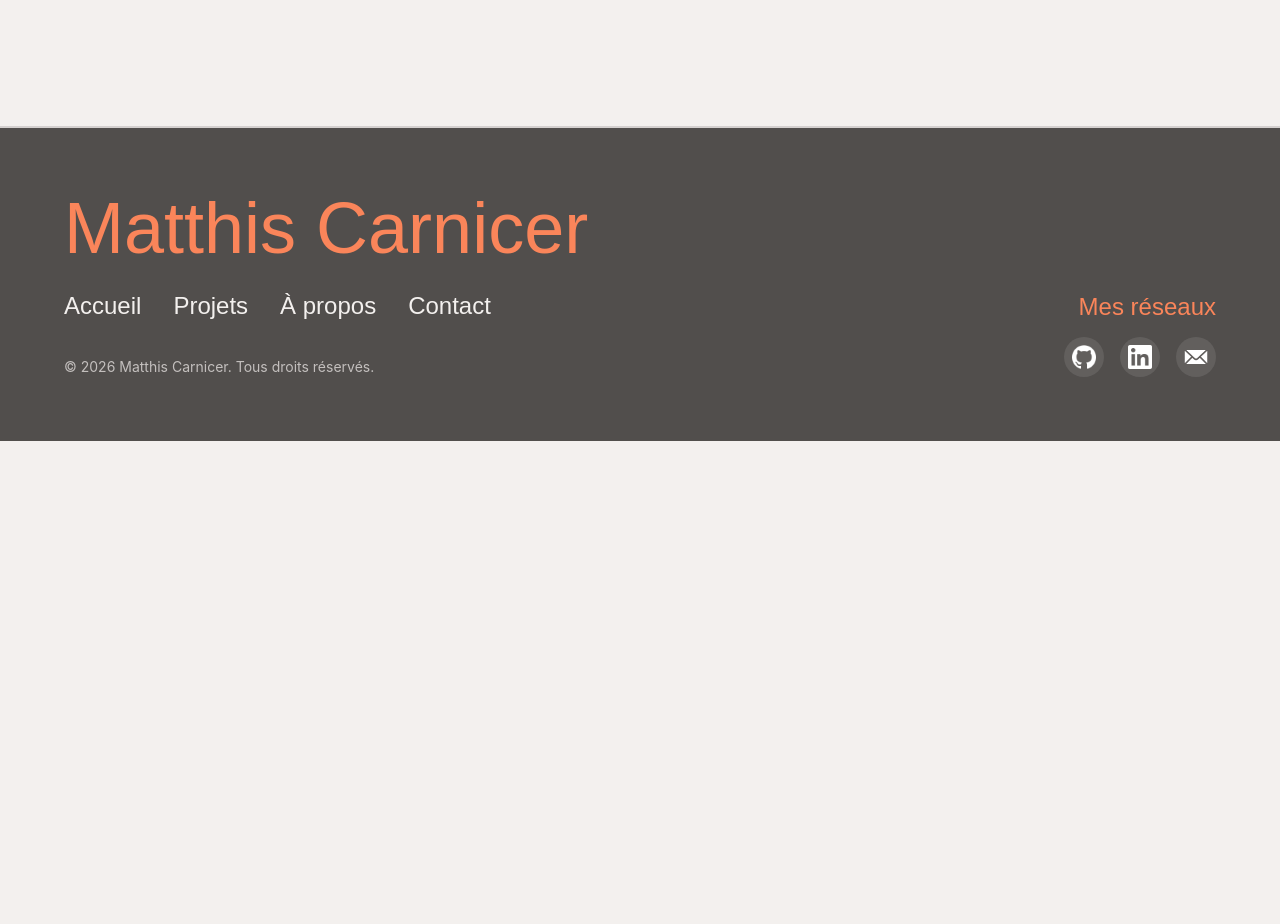
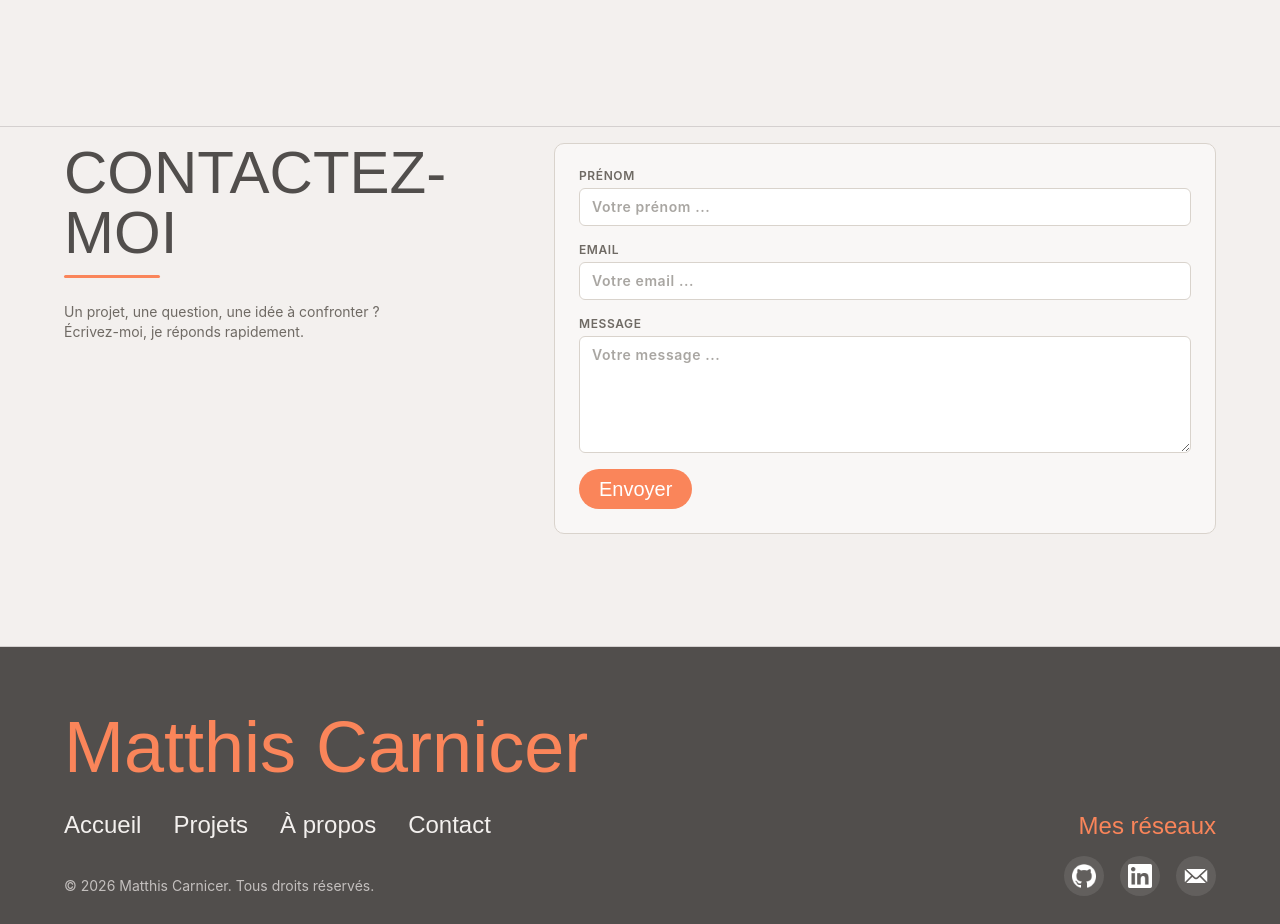
Before and after one commit to Carnicer-Matthis/portfolio_Matthis, an Astro site: page / in a window 1280 px wide. Shown: the part 1920-2844 px from the top of the page. Before the commit the page ends 2361 px from the top, so only its background shows below. Built offline with nearby package versions, Linux system fonts and the light colour scheme; Astro itself is replaced by a stand-in of ours; no server answers; a web font is replaced by a local one.

Commit message:
section contacter moi

```diff
--- a/IA.md
+++ b/IA.md
@@ -0,0 +1,23 @@
+# Utilisation de l'IA et intégration Figma avec Antigravity
+
+Dans le cadre du développement de mon portfolio, j'ai relié ma maquette Figma à Antigravity afin de fluidifier et d'accélérer l'intégration avec les technologies Astro et Tailwind CSS.
+
+## 1. Connexion Figma et Antigravity
+
+En connectant l'API de Figma directement à Antigravity, l'IA peut inspecter avec précision :
+- L'arborescence exacte des composants et des frames.
+- Les propriétés graphiques réelles : typographies (`Londrina Solid`, `Instrument Sans`), graisses, tailles relatives, interlignages et espacements.
+- La palette de couleurs et les design tokens (`--marque-orange`, `--neutres-blanc-casse`, `--neutres-gris-fonce`, etc.).
+- L'exportation directe des assets vectoriels et images haute résolution (détourages, icônes des réseaux sociaux, effets de papier déchiré).
+
+
+## 2. Intégration avec les méthodes Astro & Tailwind CSS
+
+Cette passerelle a permis de transformer rapidement la conception graphique en code moderne et performant :
+
+- **Composants Astro modulaires et réutilisables :** Découpage propre de l'interface en composants indépendants (`Header.astro`, `Hero.astro`, `Projects.astro`, `About.astro`, `Footer.astro`).
+- **Routes dynamiques (`src/pages/projets/[id].astro`) :** Mise en place d'un template dynamique unique alimenté par l'API **PocketBase**, généré statiquement via `getStaticPaths()` pour des performances optimales.
+- **Tailwind CSS & Responsivité sur mesure :**
+  - Utilisation des variables CSS du fichier `global.css` pour respecter scrupuleusement la charte graphique.
+  - Adaptation de la maquette fixe de Figma en un design véritablement responsive grâce aux unités relatives (`vw`, pourcentages) et à des règles fluides (`clamp()`), assurant un rendu harmonieux sur les écrans d'ordinateurs portables comme sur les grands moniteurs de bureau.
+  - Optimisation des conteneurs et suppression des marges superflues pour un affichage adapté à toutes les résolutions.
--- a/Journal.md
+++ b/Journal.md
@@ -1,2 +1,4 @@
 Semaine 2 (15/10/20026)
 J'ai créé mon projet, et installer astro et tailwind j'ai importer mes variables dans le global et j'ai connecter figma a antigravity afin d'avoir un premier jet de mon header
+Semain 3 ( 22/10/2026)
+Section about et enlever les paddings sur les cotés
--- /dev/null
+++ b/src/components/Contact.astro
@@ -0,0 +1,99 @@
+---
+// Section Contact (Figma node: 340-1286)
+// L'envoi du formulaire vers PocketBase sera branché à l'étape suivante.
+---
+
+<section id="contact" class="w-full bg-neutres-blanc-casse pt-4 pb-16 sm:pb-20 md:pb-28">
+  <div class="w-full max-w-[1680px] mx-auto px-6 sm:px-10 lg:px-16">
+    <div class="grid grid-cols-1 lg:grid-cols-12 gap-10 lg:gap-6">
+
+      <!-- Colonne Gauche : Titre + texte (Figma node: 340-1287) -->
+      <div class="lg:col-span-5 flex flex-col">
+        <h2 class="font-londrina font-normal text-[44px] sm:text-[54px] md:text-t1 leading-none text-neutres-gris-fonce uppercase">
+          Contactez-moi
+        </h2>
+
+        <!-- Barre de séparation orange (Figma node: 340-1330) -->
+        <div class="w-20 sm:w-24 h-[3px] bg-marque-orange rounded-full mt-3"></div>
+
+        <!-- Paragraphe (Figma node: 340-1333) -->
+        <p class="font-sans text-[14px] leading-[20px] text-[#6F6A64] max-w-[320px] mt-6">
+          Un projet, une question, une idée à confronter ? Écrivez-moi, je réponds rapidement.
+        </p>
+      </div>
+
+      <!-- Colonne Droite : Formulaire (Figma node: 340-1336) -->
+      <form
+        id="contact-form"
+        class="lg:col-span-7 flex flex-col gap-4 p-6 bg-surfaces-blanc/50 border-[0.8px] border-[#D9D3CC] rounded-[10px]"
+      >
+        <!-- Prénom (Figma node: 340-1337) -->
+        <label class="flex flex-col gap-1">
+          <span class="font-sans font-semibold text-[12px] leading-4 tracking-[0.6px] uppercase text-[#6F6A64]">
+            Prénom
+          </span>
+          <input
+            type="text"
+            name="prenom"
+            required
+            autocomplete="given-name"
+            placeholder="Votre prénom ..."
+            class="field"
+          />
+        </label>
+
+        <!-- Email (Figma node: 340-1342) -->
+        <label class="flex flex-col gap-1">
+          <span class="font-sans font-semibold text-[12px] leading-4 tracking-[0.6px] uppercase text-[#6F6A64]">
+            Email
+          </span>
+          <input
+            type="email"
+            name="email"
+            required
+            autocomplete="email"
+            placeholder="Votre email ..."
+            class="field"
+          />
+        </label>
+
+        <!-- Message (Figma node: 340-1347) -->
+        <label class="flex flex-col gap-1">
+          <span class="font-sans font-semibold text-[12px] leading-4 tracking-[0.6px] uppercase text-[#6F6A64]">
+            Message
+          </span>
+          <textarea
+            name="message"
+            required
+            rows="5"
+            placeholder="Votre message ..."
+            class="field h-[117.6px] resize-y"
+          ></textarea>
+        </label>
+
+        <!-- Bouton Envoyer (Figma node: 340-1353) -->
+        <div class="flex items-center">
+          <button
+            type="submit"
+            class="inline-flex items-center px-5 py-1.5 rounded-full bg-marque-orange font-londrina font-normal text-[20px] leading-7 text-surfaces-blanc hover:opacity-85 transition-opacity cursor-pointer focus:outline-none focus-visible:ring-2 focus-visible:ring-marque-orange focus-visible:ring-offset-2"
+          >
+            Envoyer
+          </button>
+        </div>
+      </form>
+
+    </div>
+  </div>
+</section>
+
+<style>
+  @reference "../styles/global.css";
+
+  /* Style commun des champs (Figma: Text Input / Email Input / Text Area) */
+  .field {
+    @apply w-full bg-surfaces-blanc border-[0.8px] border-[#D9D3CC] rounded-[6px] px-3 py-2
+      font-sans text-[14px] leading-5 text-neutres-gris-fonce
+      placeholder:font-semibold placeholder:tracking-[0.6px] placeholder:text-[#6F6A64]/60
+      focus:outline-none focus:border-marque-orange focus:ring-1 focus:ring-marque-orange transition-colors;
+  }
+</style>
--- a/src/pages/index.astro
+++ b/src/pages/index.astro
@@ -3,6 +3,7 @@ import Header from '../components/Header.astro';
 import Hero from '../components/Hero.astro';
 import Projects from '../components/Projects.astro';
 import About from '../components/About.astro';
+import Contact from '../components/Contact.astro';
 import Footer from '../components/Footer.astro';
 import Layout from '../layouts/Layout.astro';
 ---
@@ -13,6 +14,7 @@ import Layout from '../layouts/Layout.astro';
 		<Hero />
 		<Projects />
 		<About />
+		<Contact />
 	</main>
 	<Footer />
 </Layout>
```
Also changed, not shown: 4 other files.
